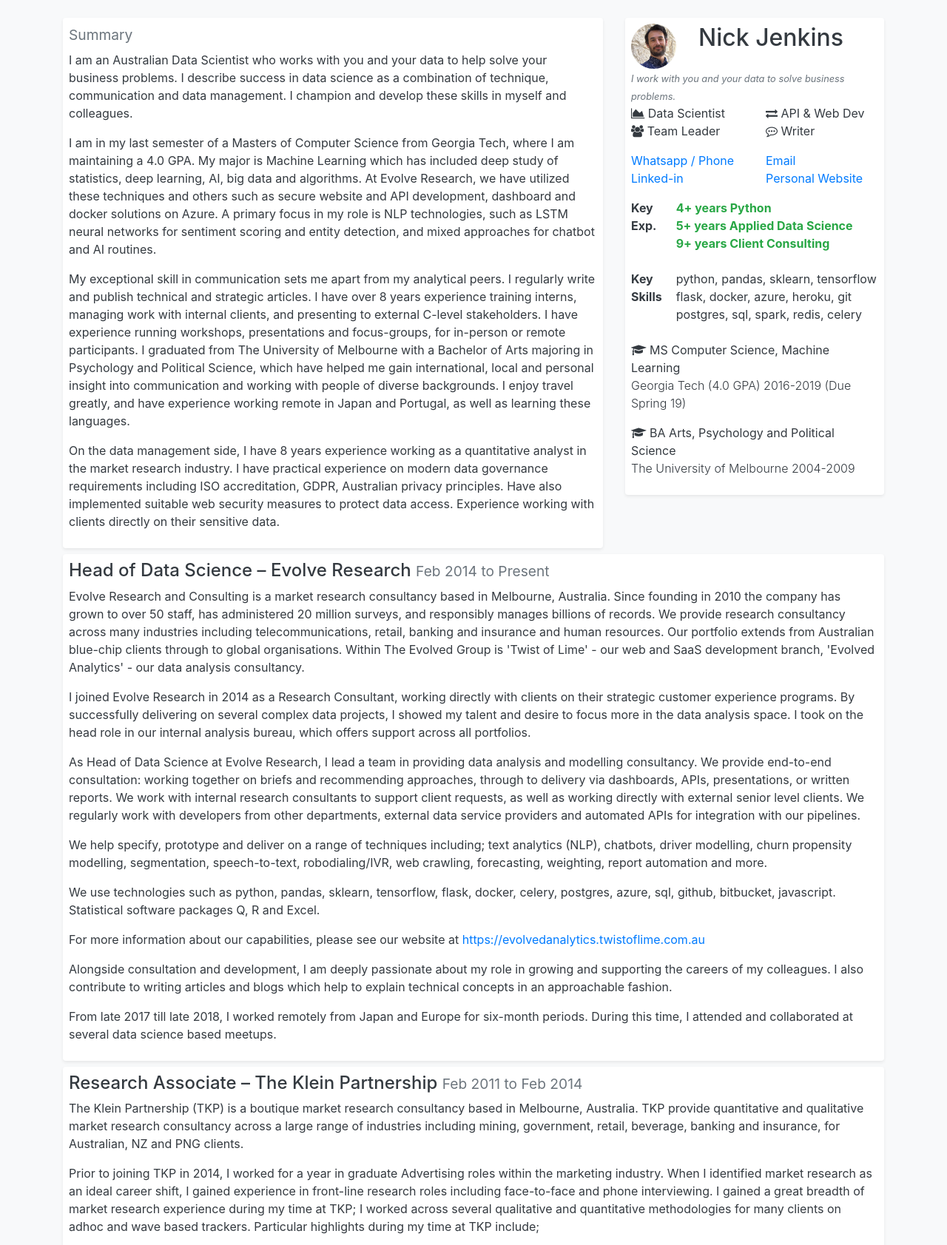
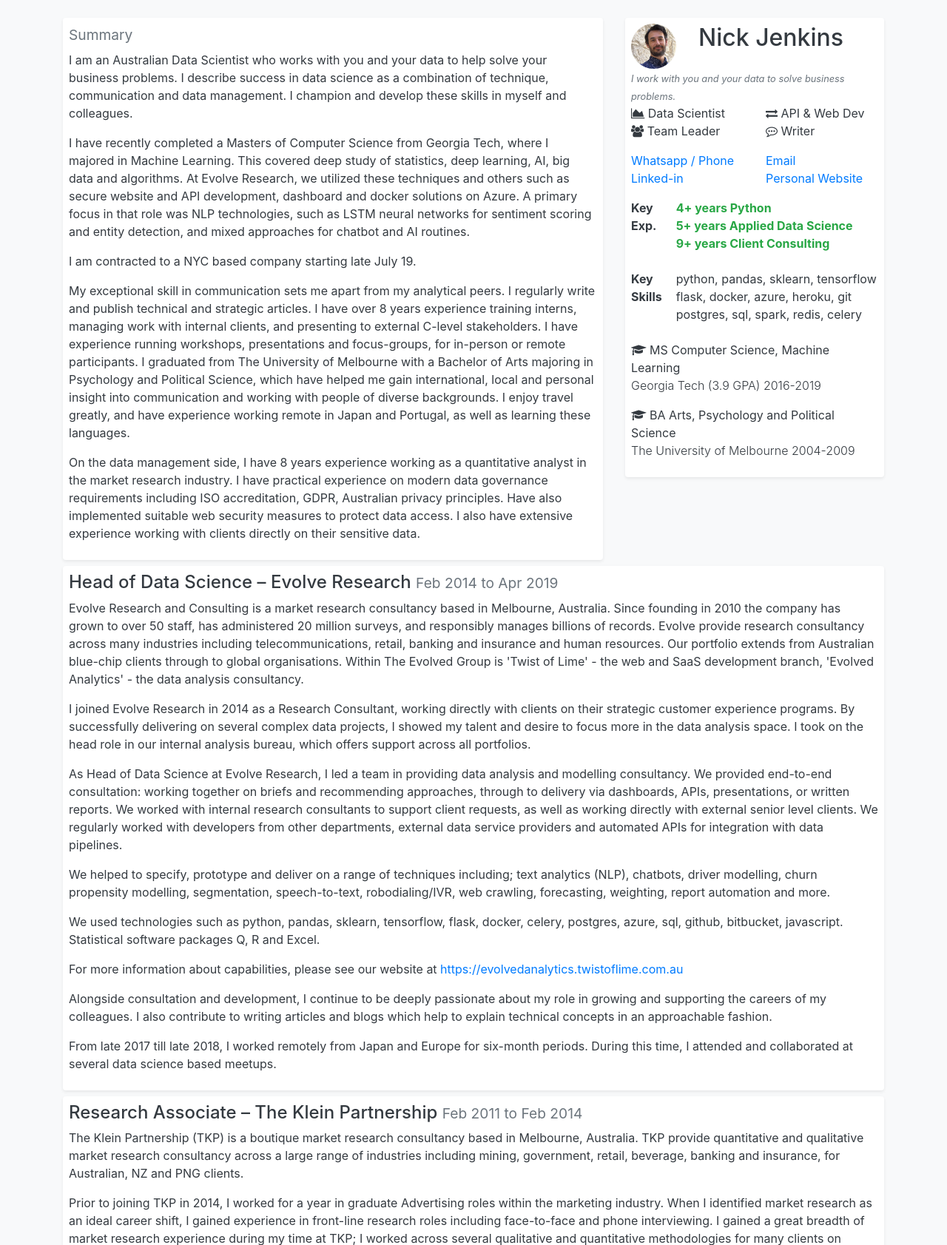
Before and after one commit to ndjenkins85/personalsite, a Flask app: page /resume in a window 1280 px wide. Shown: the part 56-1739 px from the top of the page at 74% size. Run offline with Flask 2, Linux system fonts and the light colour scheme; some libraries are stand-ins or nearby versions.

Commit message:
updated resume

```diff
--- a/personalsite/templates/resume.html
+++ b/personalsite/templates/resume.html
@@ -25,7 +25,11 @@
         </p>
 
         <p>
-        I am in my last semester of a Masters of Computer Science from Georgia Tech, where I am maintaining a 4.0 GPA. My major is Machine Learning which has included deep study of statistics, deep learning, AI, big data and algorithms. At Evolve Research, we have utilized these techniques and others such as secure website and API development, dashboard and docker solutions on Azure. A primary focus in my role is NLP technologies, such as LSTM neural networks for sentiment scoring and entity detection, and mixed approaches for chatbot and AI routines.
+        I have recently completed a Masters of Computer Science from Georgia Tech, where I majored in Machine Learning. This covered deep study of statistics, deep learning, AI, big data and algorithms. At Evolve Research, we utilized these techniques and others such as secure website and API development, dashboard and docker solutions on Azure. A primary focus in that role was NLP technologies, such as LSTM neural networks for sentiment scoring and entity detection, and mixed approaches for chatbot and AI routines.
+        </p>
+
+        <p>
+        I am contracted to a NYC based company starting late July 19.
         </p>
 
         <p>
@@ -33,7 +37,7 @@
         </p>
 
         <p>
-        On the data management side, I have 8 years experience working as a quantitative analyst in the market research industry. I have practical experience on modern data governance requirements including ISO accreditation, GDPR, Australian privacy principles. Have also implemented suitable web security measures to protect data access. Experience working with clients directly on their sensitive data.
+        On the data management side, I have 8 years experience working as a quantitative analyst in the market research industry. I have practical experience on modern data governance requirements including ISO accreditation, GDPR, Australian privacy principles. Have also implemented suitable web security measures to protect data access. I also have extensive experience working with clients directly on their sensitive data.
         </p>
       </div>
     </div>
@@ -115,7 +119,7 @@
         <div class="row">
           <div class="col">
             <i class="fa fa-graduation-cap"></i>&nbsp;MS Computer Science, Machine Learning
-            <p class="font-weight-light">Georgia Tech (4.0 GPA) 2016-2019 (Due Spring 19)</p>
+            <p class="font-weight-light">Georgia Tech (3.9 GPA) 2016-2019</p>
             <i class="fa fa-graduation-cap"></i>&nbsp;BA Arts, Psychology and Political Science
             <p class="font-weight-light">The University of Melbourne 2004-2009</p>
           </div>
@@ -128,27 +132,27 @@
   <div class="row my-2">
     <div class="col">
       <div class="shadow-sm p-2 bg-white rounded">
-        <h4>Head of Data Science – Evolve Research <small class="text-muted">Feb 2014 to Present</small></h4>
+        <h4>Head of Data Science – Evolve Research <small class="text-muted">Feb 2014 to Apr 2019</small></h4>
         <p>
-        Evolve Research and Consulting is a market research consultancy based in Melbourne, Australia. Since founding in 2010 the company has grown to over 50 staff, has administered 20 million surveys, and responsibly manages billions of records. We provide research consultancy across many industries including telecommunications, retail, banking and insurance and human resources. Our portfolio extends from Australian blue-chip clients through to global organisations. Within The Evolved Group is 'Twist of Lime' - our web and SaaS development branch, 'Evolved Analytics' - our data analysis consultancy.
+        Evolve Research and Consulting is a market research consultancy based in Melbourne, Australia. Since founding in 2010 the company has grown to over 50 staff, has administered 20 million surveys, and responsibly manages billions of records. Evolve provide research consultancy across many industries including telecommunications, retail, banking and insurance and human resources. Our portfolio extends from Australian blue-chip clients through to global organisations. Within The Evolved Group is 'Twist of Lime' - the web and SaaS development branch, 'Evolved Analytics' - the data analysis consultancy.
         </p>
         <p>
         I joined Evolve Research in 2014 as a Research Consultant, working directly with clients on their strategic customer experience programs. By successfully delivering on several complex data projects, I showed my talent and desire to focus more in the data analysis space. I took on the head role in our internal analysis bureau, which offers support across all portfolios.
         </p>
         <p>
-        As Head of Data Science at Evolve Research, I lead a team in providing data analysis and modelling consultancy. We provide end-to-end consultation: working together on briefs and recommending approaches, through to delivery via dashboards, APIs, presentations, or written reports. We work with internal research consultants to support client requests, as well as working directly with external senior level clients. We regularly work with developers from other departments, external data service providers and automated APIs for integration with our pipelines.
+        As Head of Data Science at Evolve Research, I led a team in providing data analysis and modelling consultancy. We provided end-to-end consultation: working together on briefs and recommending approaches, through to delivery via dashboards, APIs, presentations, or written reports. We worked with internal research consultants to support client requests, as well as working directly with external senior level clients. We regularly worked with developers from other departments, external data service providers and automated APIs for integration with data pipelines.
         </p>
         <p>
-        We help specify, prototype and deliver on a range of techniques including; text analytics (NLP), chatbots, driver modelling, churn propensity modelling, segmentation, speech-to-text, robodialing/IVR, web crawling, forecasting, weighting, report automation and more.
+        We helped to specify, prototype and deliver on a range of techniques including; text analytics (NLP), chatbots, driver modelling, churn propensity modelling, segmentation, speech-to-text, robodialing/IVR, web crawling, forecasting, weighting, report automation and more.
         </p>
         <p>
-        We use technologies such as python, pandas, sklearn, tensorflow, flask, docker, celery, postgres, azure, sql, github, bitbucket, javascript. Statistical software packages Q, R and Excel.
+        We used technologies such as python, pandas, sklearn, tensorflow, flask, docker, celery, postgres, azure, sql, github, bitbucket, javascript. Statistical software packages Q, R and Excel.
         </p>
         <p>
-        For more information about our capabilities, please see our website at <a href="https://evolvedanalytics.twistoflime.com.au" target="_blank">https://evolvedanalytics.twistoflime.com.au</a>
+        For more information about capabilities, please see our website at <a href="https://evolvedanalytics.twistoflime.com.au" target="_blank">https://evolvedanalytics.twistoflime.com.au</a>
         </p>
         <p>
-        Alongside consultation and development, I am deeply passionate about my role in growing and supporting the careers of my colleagues. I also contribute to writing articles and blogs which help to explain technical concepts in an approachable fashion.
+        Alongside consultation and development, I continue to be deeply passionate about my role in growing and supporting the careers of my colleagues. I also contribute to writing articles and blogs which help to explain technical concepts in an approachable fashion.
         </p>
         <p>
         From late 2017 till late 2018, I worked remotely from Japan and Europe for six-month periods. During this time, I attended and collaborated at several data science based meetups.
```
